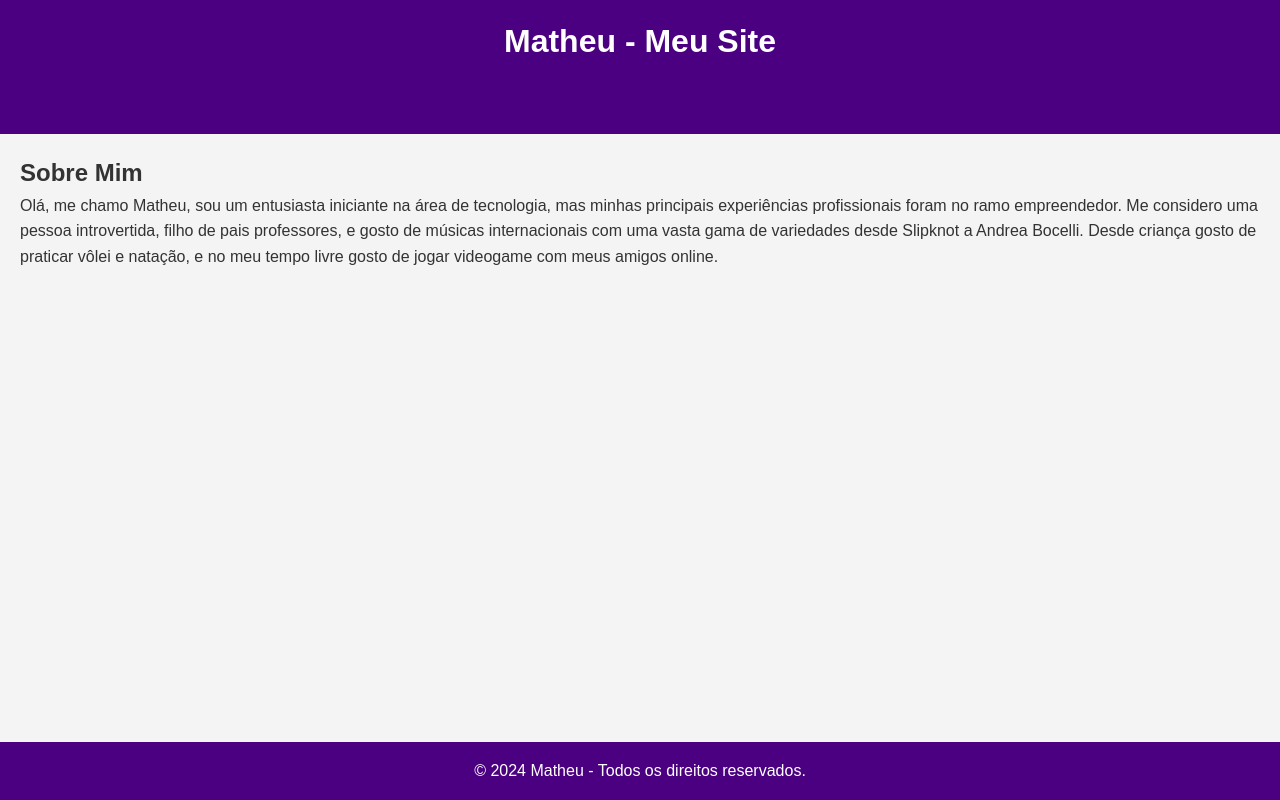
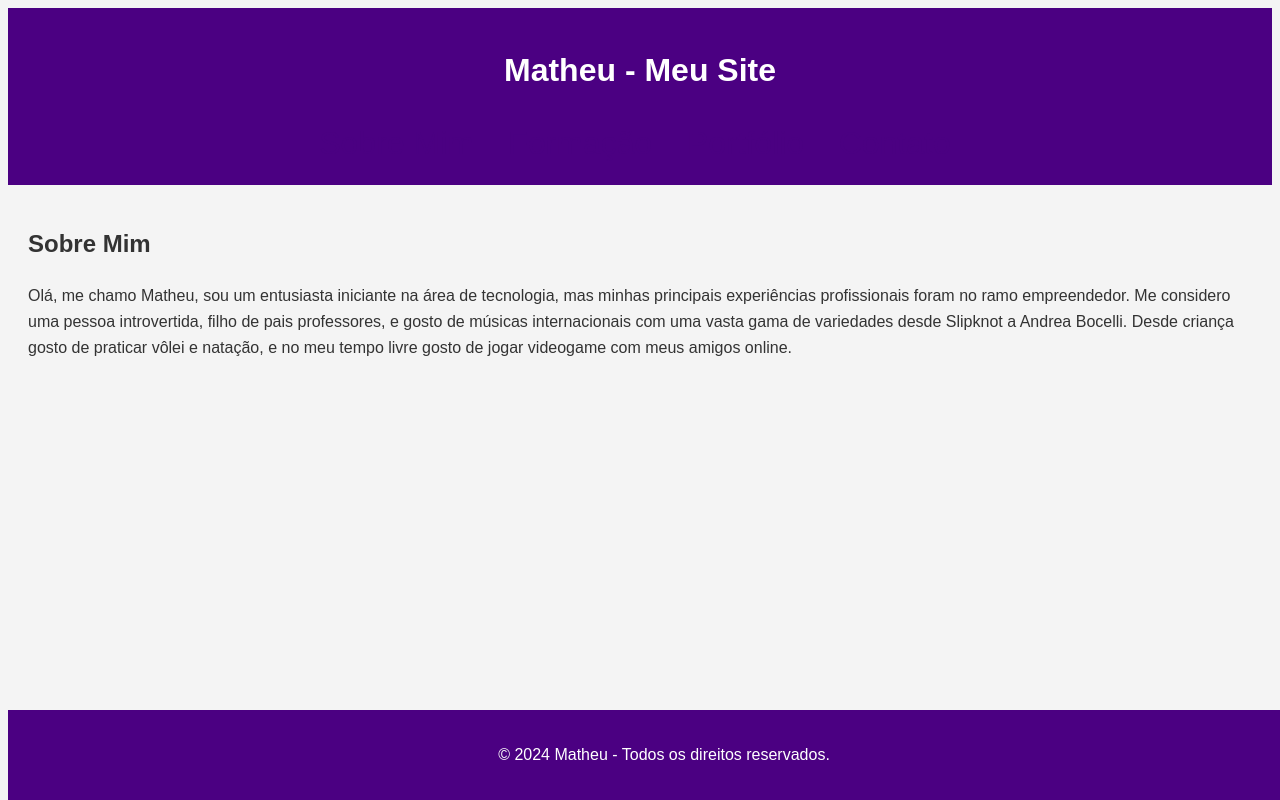
Before and after one commit to MatheuSilva00/portifolio, a plain HTML site: page index.html in a window 1280 px wide. Drawn offline with Linux system fonts and the light colour scheme; a script that the page names is missing.

Commit message:
Edit abas e css

```diff
--- a/index.html
+++ b/index.html
@@ -28,7 +28,7 @@
 
         <section id="formacao" class="tabcontent" style="display:none">
             <h2>Formação</h2>
-            <p>Atualmente estou cursando Análise e Desenvolvimento de Sistemas no qual acredito que possa ser uma porta de entrada e algumas oportunidades de trabalho que tenho interesse exigem formação Superior, principalmente no exterior como Canadá e países Europeus como Alemanha, França, Itália, entre outros.</p>
+            <p>Atualmente estou cursando Análise e Desenvolvimento de Sistemas no qual acredito que possa ser uma porta de entrada e algumas oportunidades de trabalho que tenho interesse exigem formação Superior, principalmente no exterior como Canadá e países Europeus como Alemanha, França ou Itália.</p>
             <p>Idiomas que domino: Português (nativo), Inglês (avançado), Espanhol (intermediário).</p>
         </section>
 
--- a/styles.css
+++ b/styles.css
@@ -1,10 +1,3 @@
-/* Reset básico */
-* {
-    margin: 0;
-    padding: 0;
-    box-sizing: border-box;
-}
-
 /* Estilos gerais */
 body {
     font-family: Arial, sans-serif;
@@ -36,6 +29,7 @@ header a:focus {
 nav ul {
     list-style: none;
     padding: 0;
+    margin: 0;
 }
 
 nav ul li {
@@ -46,10 +40,14 @@ nav ul li {
 nav ul li a {
     color: #4B0082; /* Cor roxa para os links */
     text-decoration: none;
+    padding: 10px;
+    transition: background 0.3s ease; /* Suaviza a transição de cor */
+    border-radius: 5px;
 }
 
 nav ul li a:hover {
-    color: #8A2BE2; /* Cor roxa mais viva ao passar o mouse */
+    background: linear-gradient(135deg, #6a0dad, #8a2be2); /* Degradê roxo */
+    color: #fff; /* Cor do texto quando o mouse passa */
 }
 
 /* Seções principais */
```
